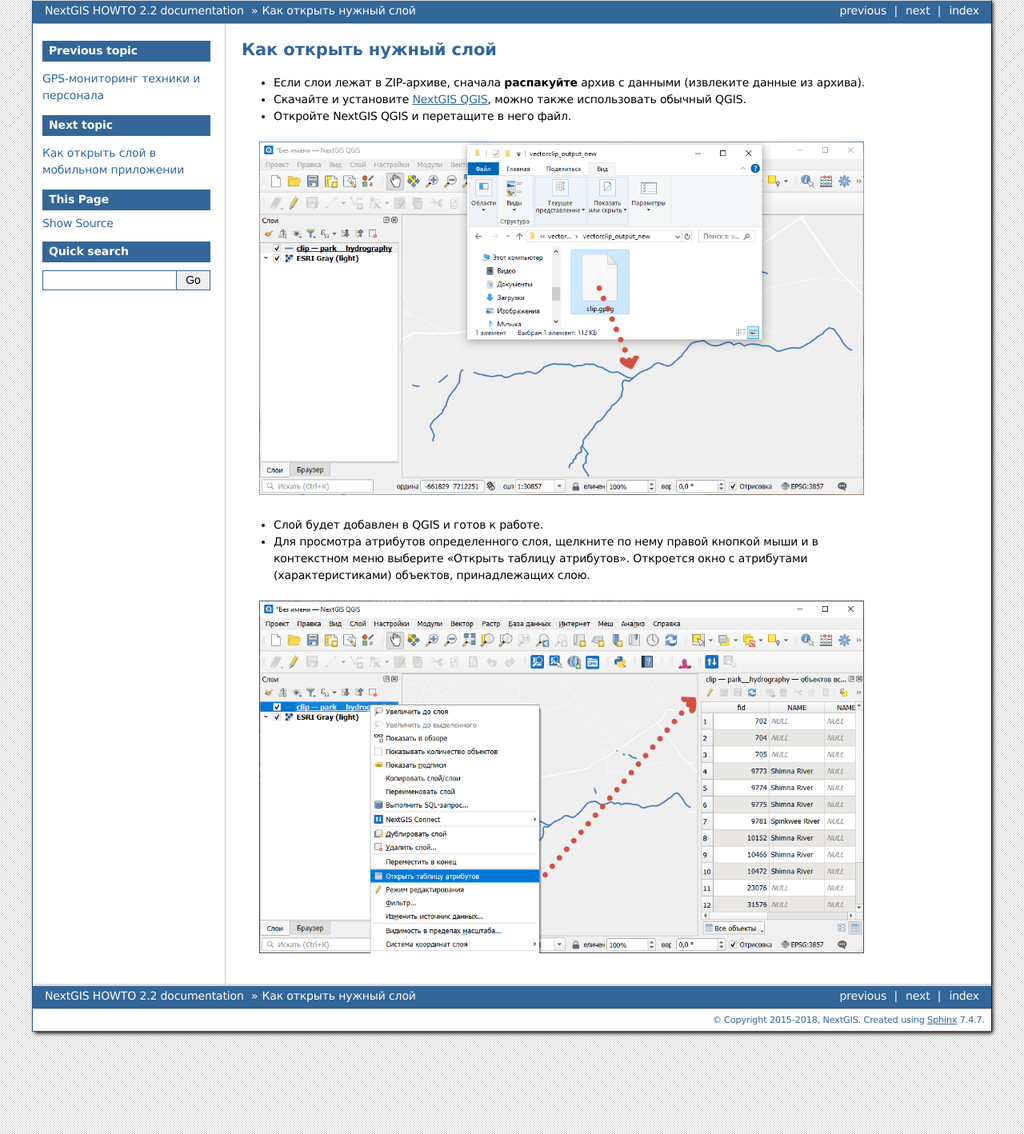
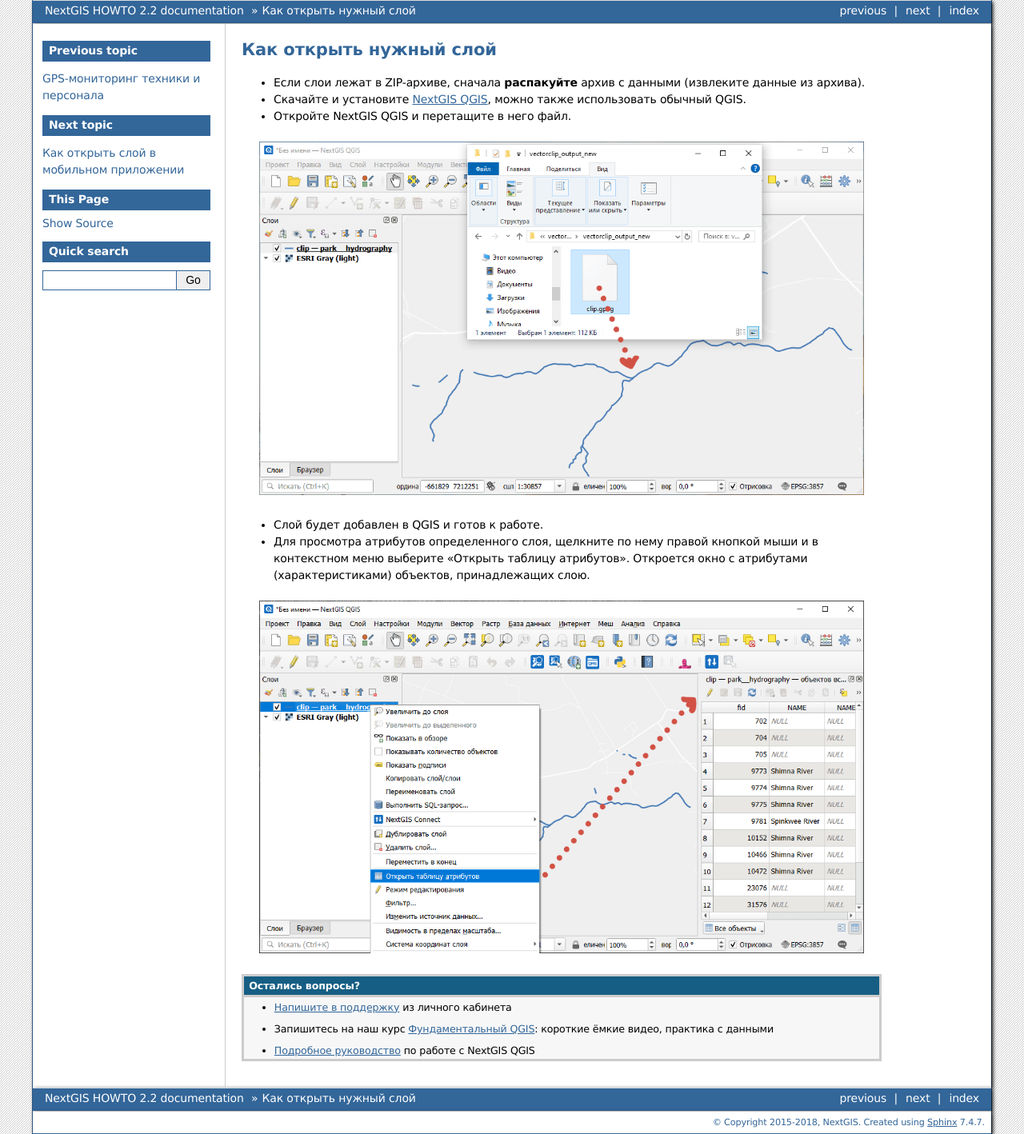
Before and after one commit to nextgis/docs_howto, a Sphinx documentation site: the page built from source/quick_open_layer.rst, in a window 1280 px wide. Shown: the whole page at 80% size. Built offline with Sphinx 7.4.7, drawn with Linux system fonts in a browser that asks for light colours; formulas are drawn with MathJax 3.

Commit message:
add links to docs quick_add_mobile,quick_open_layer,quick_webmap

```diff
--- a/source/quick_open_layer.rst
+++ b/source/quick_open_layer.rst
@@ -20,3 +20,9 @@
    :name: open_map5
    :align: center
    :width: 20cm
+
+.. admonition:: Остались вопросы?
+
+  * `Напишите в поддержку <https://my.nextgis.com/support>`_ из личного кабинета
+  * Запишитесь на наш курс `Фундаментальный QGIS <https://nextgis.skillspace.ru/l/qgis>`_: короткие ёмкие видео, практика с данными
+  * `Подробное руководство <https://docs.nextgis.ru/docs_ngqgis/source/index.html>`_ по работе с NextGIS QGIS
```
Also changed, not shown: source/quick_add_mobile.rst (+8 -1 lines), source/quick_webmap.rst (+7 -1 lines).
